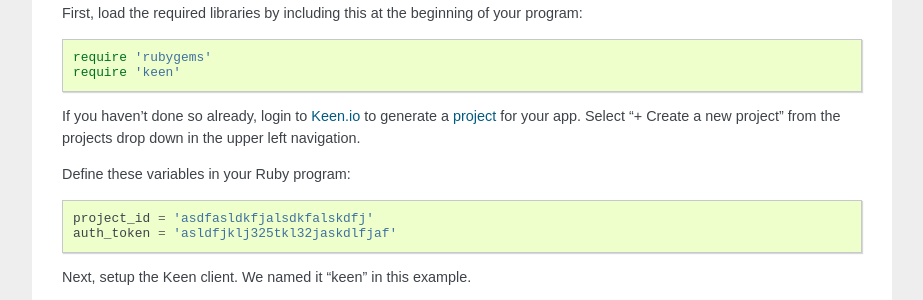
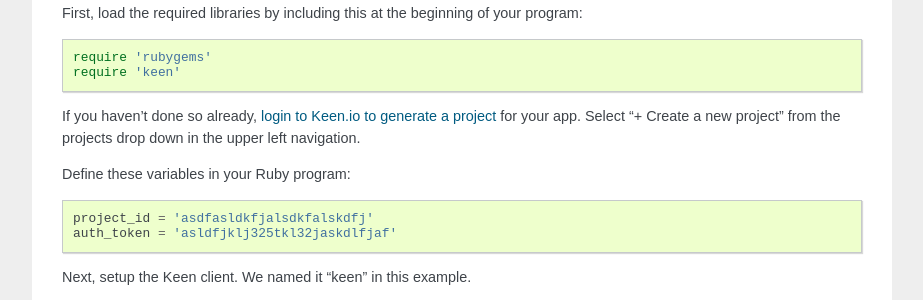
Before and after one commit to keenlabs/Keen-Docs, a Sphinx documentation site: the page built from source/clients/ruby/usage_guide.rst, in a window 1280 px wide and 900 px high, scrolled down 311 px. Shown: the part 152-452 px from the top of the window, without its empty margins (198-1121 px from the left). Built offline with Sphinx 7.4.7, drawn with Linux system fonts in a browser that asks for light colours; part of the change alters nothing that is shown.

```diff
--- a/source/clients/ruby/usage_guide.rst
+++ b/source/clients/ruby/usage_guide.rst
@@ -25,7 +25,7 @@ First, load the required libraries by including this at the beginning of your pr
     require 'rubygems'
     require 'keen'
 
-If you haven't done so already, login to `Keen.io <https://keen.io/login>`_ to generate a :ref:`project <projects>` for your app. Select "+ Create a new project" from the projects drop down in the upper left navigation.
+If you haven't done so already,  `login to Keen.io to generate a project <https://keen.io/add-project>`_  for your app. Select "+ Create a new project" from the projects drop down in the upper left navigation.
 
 Define these variables in your Ruby program:
 
```
